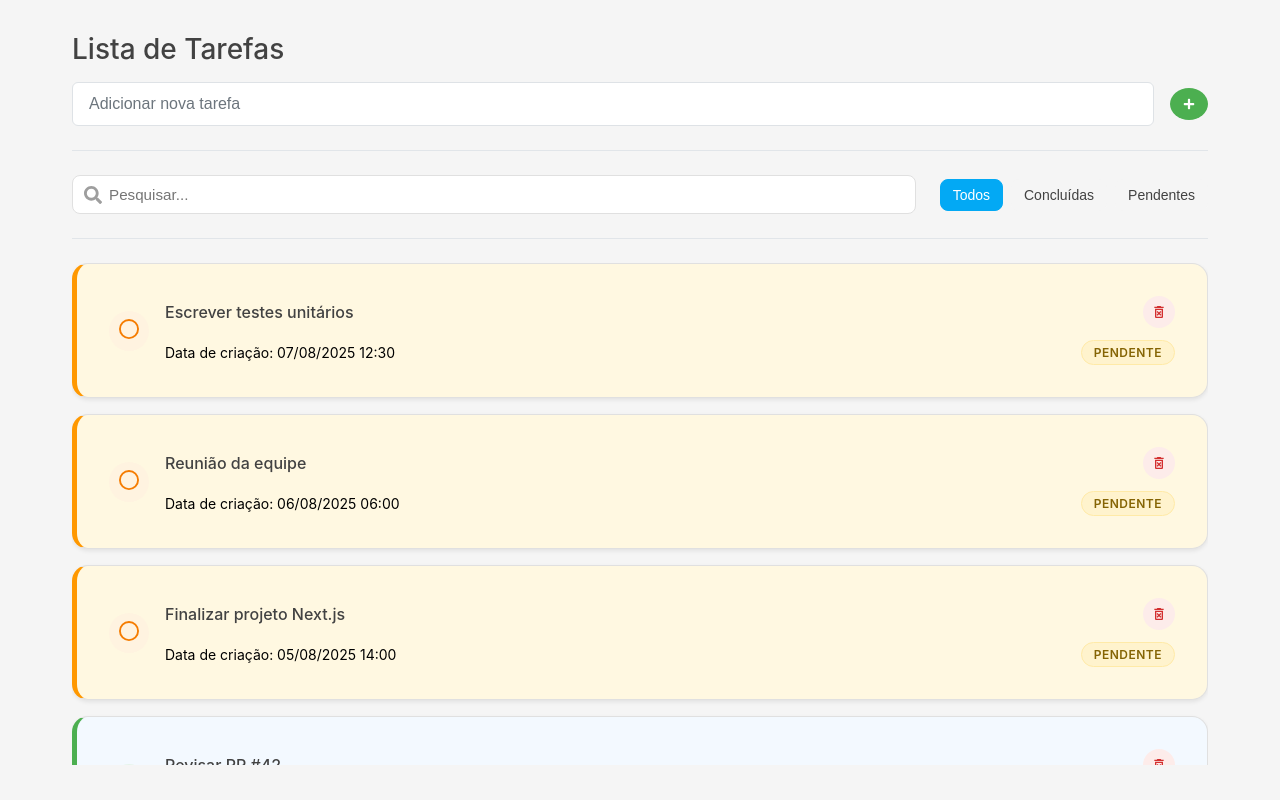
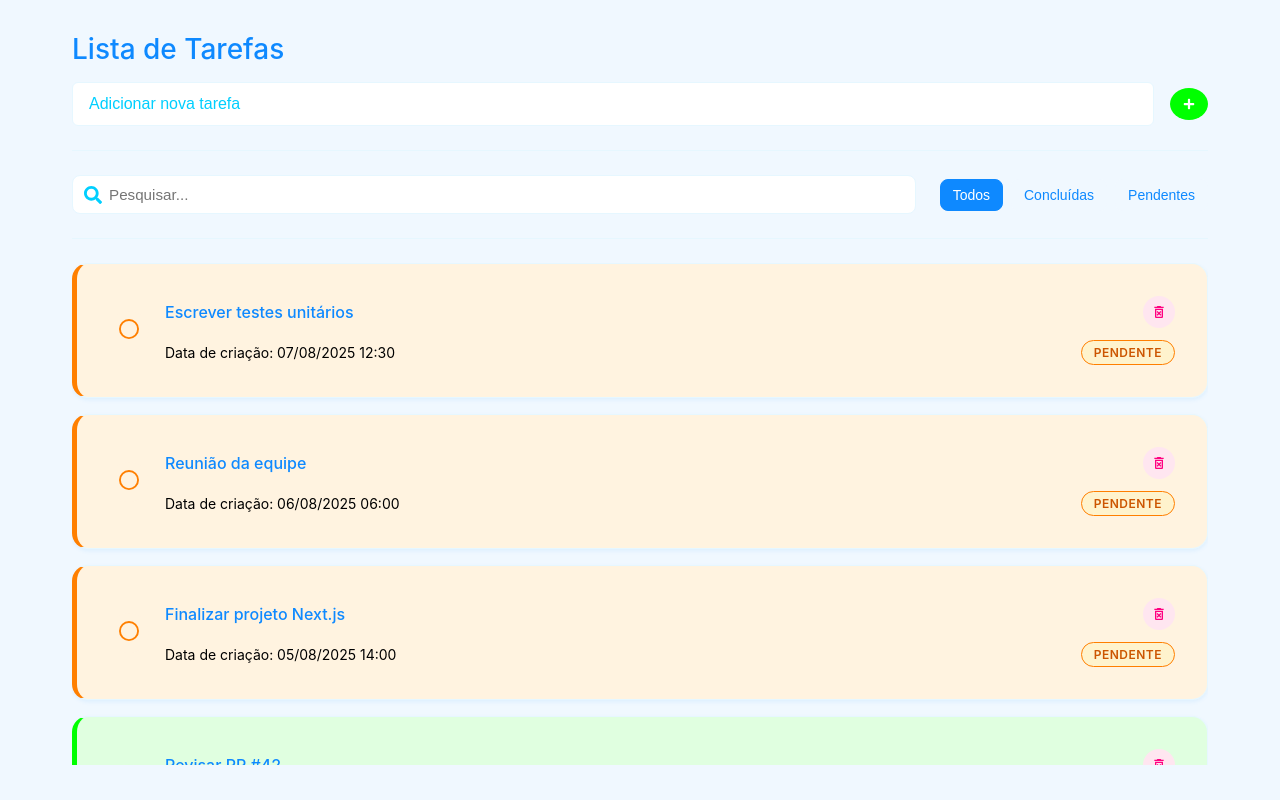
Before and after one commit to muriloviscondi/todo-list, a Next.js app: page / in a window 1280 px wide. Built offline with nearby package versions, Linux system fonts and the light colour scheme.

Commit message:
refactor: altera paleta de cores

```diff
--- a/src/app/components/ui/button/Button.module.scss
+++ b/src/app/components/ui/button/Button.module.scss
@@ -3,49 +3,49 @@
 // Variáveis para as cores dos botões
 $colors: (
   default: (
-    bg: #f5f5f5,
-    color: #424242,
-    hover: #e0e0e0,
-    activeBg: #03a9f4,
+    bg: #f0f8ff,
+    color: #0E89FF,
+    hover: #00CFFF,
+    activeBg: #0E89FF,
     activeColor: #fff,
-    activeHover: #0277bd,
-    activeBorder: #03a9f4,
+    activeHover: #00CFFF,
+    activeBorder: #0E89FF,
   ),
   primary: (
-    bg: #03a9f4,
+    bg: #0E89FF,
     color: #fff,
-    hover: #0277bd,
-    activeBg: #0277bd,
+    hover: #00CFFF,
+    activeBg: #00CFFF,
     activeColor: #fff,
-    activeHover: #01579b,
-    activeBorder: #0277bd,
+    activeHover: #C100FF,
+    activeBorder: #00CFFF,
   ),
   success: (
-    bg: #4caf50,
+    bg: #00FF00,
     color: #fff,
-    hover: #388e3c,
-    activeBg: #388e3c,
+    hover: #FFD700,
+    activeBg: #FFD700,
     activeColor: #fff,
-    activeHover: #2e7d32,
-    activeBorder: #388e3c,
+    activeHover: #FF7F00,
+    activeBorder: #FFD700,
   ),
   danger: (
-    bg: #f44336,
+    bg: #FF0080,
     color: #fff,
-    hover: #d32f2f,
-    activeBg: #d32f2f,
+    hover: #C100FF,
+    activeBg: #C100FF,
     activeColor: #fff,
-    activeHover: #c62828,
-    activeBorder: #d32f2f,
+    activeHover: #FF0080,
+    activeBorder: #C100FF,
   ),
   warning: (
-    bg: #ff9800,
+    bg: #FF7F00,
     color: #fff,
-    hover: #f57c00,
-    activeBg: #f57c00,
+    hover: #FFD700,
+    activeBg: #FFD700,
     activeColor: #fff,
-    activeHover: #ef6c00,
-    activeBorder: #f57c00,
+    activeHover: #FF7F00,
+    activeBorder: #FFD700,
   ),
 );
 
--- a/src/app/components/ui/divider/Divider.module.scss
+++ b/src/app/components/ui/divider/Divider.module.scss
@@ -1,6 +1,6 @@
 .divider {
   border: none;
   height: 1px;
-  background-color: #e1e5e9;
+  background-color: #e6f7ff;
   margin: 0.5rem 0;
 }
--- a/src/app/components/ui/iconButton/IconButton.module.scss
+++ b/src/app/components/ui/iconButton/IconButton.module.scss
@@ -2,29 +2,29 @@
 
 $variants: (
   danger: (
-    bg: #fdecea,
-    color: #d32f2f,
-    hover: #f9d1cc,
+    bg: #ffe6f0,
+    color: #FF0080,
+    hover: #ffccdd,
   ),
   default: (
     bg: transparent,
-    color: #676f7e,
-    hover: #e0e0e0,
+    color: #0E89FF,
+    hover: #e6f7ff,
   ),
   primary: (
-    bg: #e8f0fe,
-    color: #1a73e8,
-    hover: #d2e3fc,
+    bg: #e6f7ff,
+    color: #0E89FF,
+    hover: #cceeff,
   ),
   success: (
-    bg: #e6f4ea,
-    color: #388e3c,
-    hover: #c8e6c9,
+    bg: #e0ffe0,
+    color: #00FF00,
+    hover: #ccffcc,
   ),
   warning: (
     bg: #fff3e0,
-    color: #f57c00,
-    hover: #ffe0b2,
+    color: #FF7F00,
+    hover: #ffe6cc,
   ),
 );
 
--- a/src/app/components/ui/input/InputField.module.scss
+++ b/src/app/components/ui/input/InputField.module.scss
@@ -1,23 +1,23 @@
 .inputField {
   width: 100%;
   padding: 0.75rem 1rem;
-  border: 1px solid #dee2e6;
+  border: 1px solid #e6f7ff;
   border-radius: 6px;
   font-size: 1rem;
   transition: border-color 0.2s ease;
 
   &:focus {
     outline: none;
-    border-color: #007bff;
-    box-shadow: 0 0 0 3px rgba(0, 123, 255, 0.1);
+    border-color: #0E89FF;
+    box-shadow: 0 0 0 3px rgba(14, 137, 255, 0.1);
   }
 
   &::placeholder {
-    color: #6c757d;
+    color: #00CFFF;
   }
 
   &:disabled {
-    background-color: #f8f9fa;
+    background-color: #f0f8ff;
     cursor: not-allowed;
   }
 }
--- a/src/app/components/ui/searchInput/SearchInput.module.scss
+++ b/src/app/components/ui/searchInput/SearchInput.module.scss
@@ -10,20 +10,20 @@
   width: 18px;
   height: 18px;
   transform: translateY(-50%);
-  color: #9e9e9e;
+  color: #00CFFF;
   pointer-events: none;
 }
 
 .input {
   width: 100%;
   padding: 10px 12px 10px 36px;
-  border: 1px solid #e0e0e0;
+  border: 1px solid #e6f7ff;
   border-radius: 8px;
   font-size: 0.95rem;
   transition: border-color 0.2s ease;
 
   &:focus {
     outline: none;
-    border-color: #03a9f4;
+    border-color: #0E89FF;
   }
 }
--- a/src/app/components/ui/tag/Tag.module.scss
+++ b/src/app/components/ui/tag/Tag.module.scss
@@ -8,20 +8,20 @@
   border: 1px solid;
 
   &.success {
-    background: #d4edda;
-    color: #155724;
-    border-color: #c3e6cb;
+    background: #e0ffe0;
+    color: #008000;
+    border-color: #00FF00;
   }
 
   &.warning {
     background: #fff3cd;
-    color: #856404;
-    border-color: #ffeaa7;
+    color: #cc5500;
+    border-color: #FF7F00;
   }
 
   &.info {
-    background: #d1ecf1;
-    color: #0c5460;
-    border-color: #bee5eb;
+    background: #e6f7ff;
+    color: #0066cc;
+    border-color: #00CFFF;
   }
 }
--- a/src/app/components/ui/title/Title.module.scss
+++ b/src/app/components/ui/title/Title.module.scss
@@ -1,5 +1,5 @@
 .title {
-  color: #424242;
+  color: #0E89FF;
   font-weight: 500;
   text-align: left;
   margin: 0;
--- a/src/app/components/ui/title/index.tsx
+++ b/src/app/components/ui/title/index.tsx
@@ -13,7 +13,7 @@ export interface TitleProps extends React.HTMLAttributes<HTMLHeadingElement> {
 
 export const Title = ({
   level = 2,
-  color = '#424242',
+  color = '#0E89FF',
   weight = 500,
   align = 'left',
   margin = '0',
@@ -38,7 +38,7 @@ export const Title = ({
     .join(' ');
 
   const titleStyle = {
-    color: color !== '#424242' ? color : undefined,
+    color: color !== '#0E89FF' ? color : undefined,
     fontWeight: weight !== 500 ? weight : undefined,
     margin: margin !== '0' ? margin : undefined,
     ...style,
--- a/src/app/features/todoList/components/card/Card.module.scss
+++ b/src/app/features/todoList/components/card/Card.module.scss
@@ -1,18 +1,18 @@
 .container {
-  border: 1px solid #e0e0e0;
+  border: 1px solid #e6f7ff;
   border-radius: 1rem;
   padding: 1rem;
-  box-shadow: 0 2px 4px rgba(0, 0, 0, 0.08);
+  box-shadow: 0 2px 4px rgba(14, 137, 255, 0.08);
   border-left-width: 5px;
   border-left-style: solid;
 
   &.concluded {
-    background: #f3f9ff;
-    border-left-color: #4caf50;
+    background: #e0ffe0;
+    border-left-color: #00FF00;
   }
 
   &.pending {
-    background: #fff8e1;
-    border-left-color: #ff9800;
+    background: #fff3e0;
+    border-left-color: #FF7F00;
   }
 }
--- a/src/app/features/todoList/components/searchFilter/SearchFilter.module.scss
+++ b/src/app/features/todoList/components/searchFilter/SearchFilter.module.scss
@@ -15,24 +15,24 @@
 }
 
 .filterButton {
-  border: 1px solid #e0e0e0;
-  background-color: #f5f5f5;
-  color: #424242;
+  border: 1px solid #e6f7ff;
+  background-color: #f0f8ff;
+  color: #0E89FF;
   transition: all 0.2s ease;
 
   &:hover {
-    background-color: #e0e0e0;
-    border-color: #bdbdbd;
+    background-color: #e6f7ff;
+    border-color: #00CFFF;
   }
 
   &.active {
-    border-color: #03a9f4;
-    background-color: #03a9f4;
+    border-color: #0E89FF;
+    background-color: #0E89FF;
     color: #fff;
 
     &:hover {
-      background-color: #0277bd;
-      border-color: #0277bd;
+      background-color: #00CFFF;
+      border-color: #00CFFF;
     }
   }
 
--- a/src/app/styles/globals.css
+++ b/src/app/styles/globals.css
@@ -11,7 +11,7 @@ body {
 }
 
 body {
-  background-color: #f5f5f5;
+  background-color: #f0f8ff;
   font-family: -apple-system, BlinkMacSystemFont, 'Segoe UI', var(--font-roboto),
     sans-serif;
 }
```
